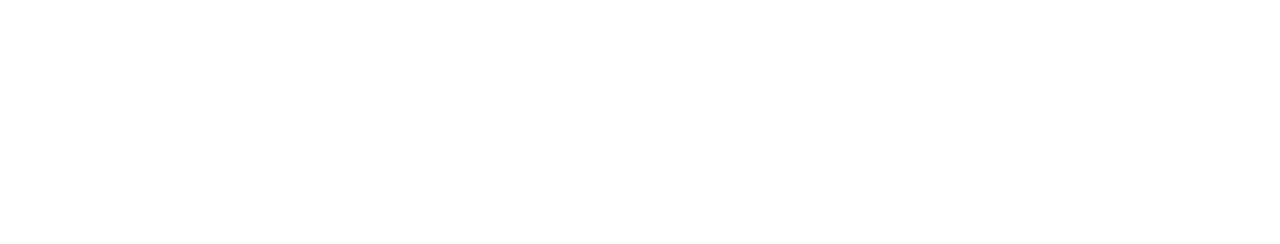
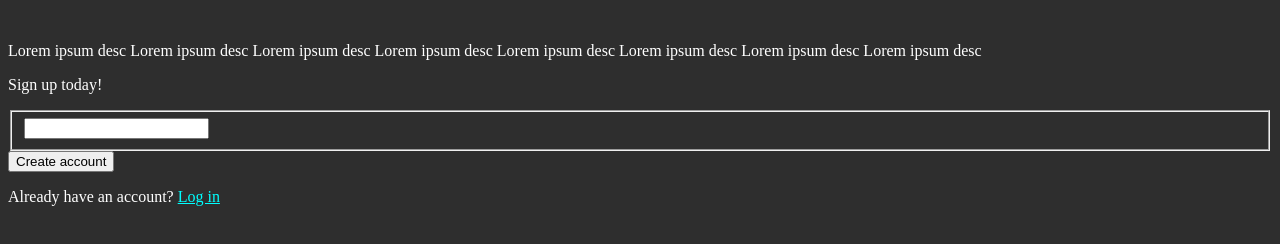
Before and after one commit to LCEnzo/odin-sign-up-form, a plain HTML site: page index.html in a window 1280 px wide. Drawn offline with Linux system fonts and the light colour scheme.

Commit message:
barebones html and css

```diff
--- a/index.html
+++ b/index.html
@@ -4,9 +4,45 @@
     <meta charset="UTF-8">
     <meta http-equiv="X-UA-Compatible" content="IE=edge">
     <meta name="viewport" content="width=device-width, initial-scale=1.0">
+
+    <link rel="icon" href="./images/favicon.ico">
+    <link href="styles/index.css" rel="stylesheet">
+
     <title>Sign Up</title>
 </head>
 <body>
+    <div id="sidebar">
+        <img>
+    </div>
 
+    <main>
+        <div>
+            <p>
+                Lorem ipsum desc
+                Lorem ipsum desc
+                Lorem ipsum desc
+                Lorem ipsum desc
+                Lorem ipsum desc
+                Lorem ipsum desc
+                Lorem ipsum desc
+                Lorem ipsum desc
+            </p>
+            <p>
+                Sign up today!
+            </p>
+        </div>
+
+        <form>
+            <fieldset>
+                <input>
+            </fieldset>
+
+            <button>
+                Create account
+            </button>
+
+            <p> Already have an account? <a href="./index.html">Log in</a> </p>
+        </form>
+    </main>
 </body>
 </html>
--- a/styles/index.css
+++ b/styles/index.css
@@ -0,0 +1,14 @@
+:root {
+    box-sizing: border-box;
+    color: white;
+    background-color: #2e2e2e;
+    font-size: 1rem;
+}
+
+a {
+    color: aqua;
+}
+
+a:visited {
+    color: mediumaquamarine;
+}
```
